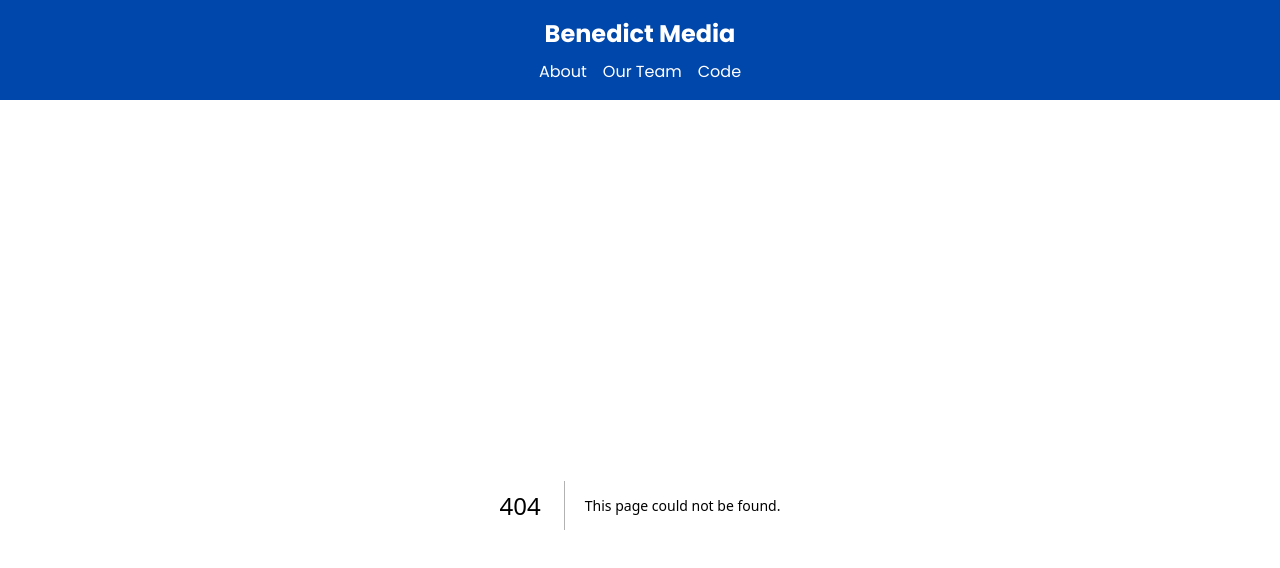
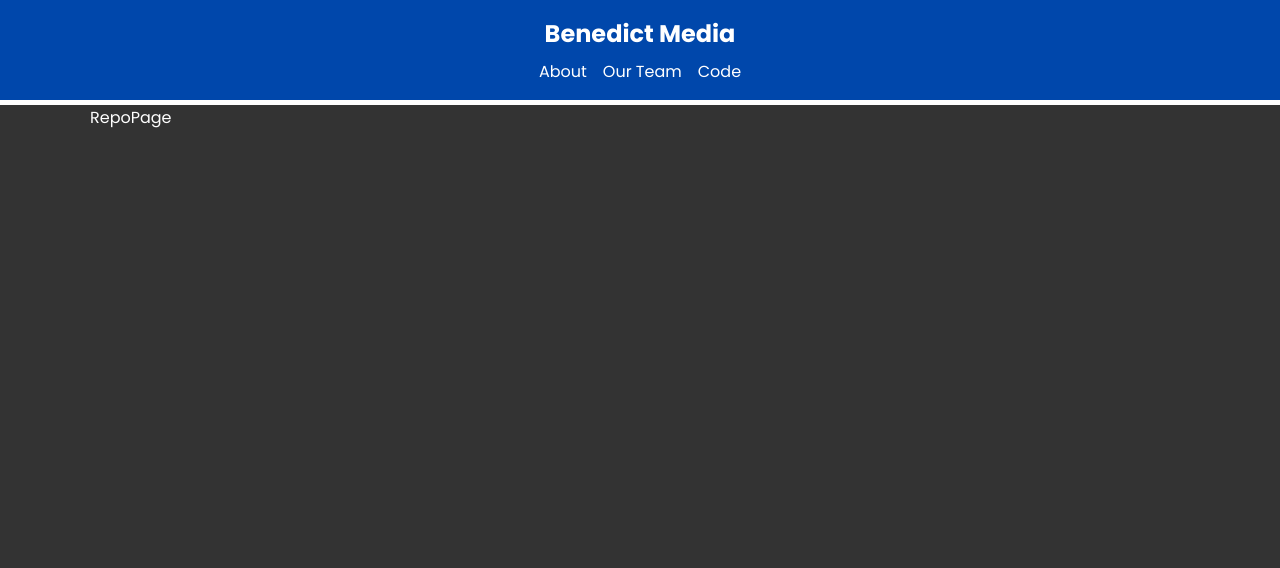
Before and after one commit to blessedbc/next_13_crash, a Next.js app: page /code/repos/1 in a window 1280 px wide. Before the commit this address had no page. Shown: the top 568 px of the page. Built offline with nearby package versions, Linux system fonts and the light colour scheme.

Commit message:
RepoPage

```diff
--- /dev/null
+++ b/app/code/repos/[name]/page.jsx
@@ -0,0 +1,9 @@
+import React from 'react'
+
+const RepoPage = () => {
+  return (
+    <div>RepoPage</div>
+  )
+}
+
+export default RepoPage
```
